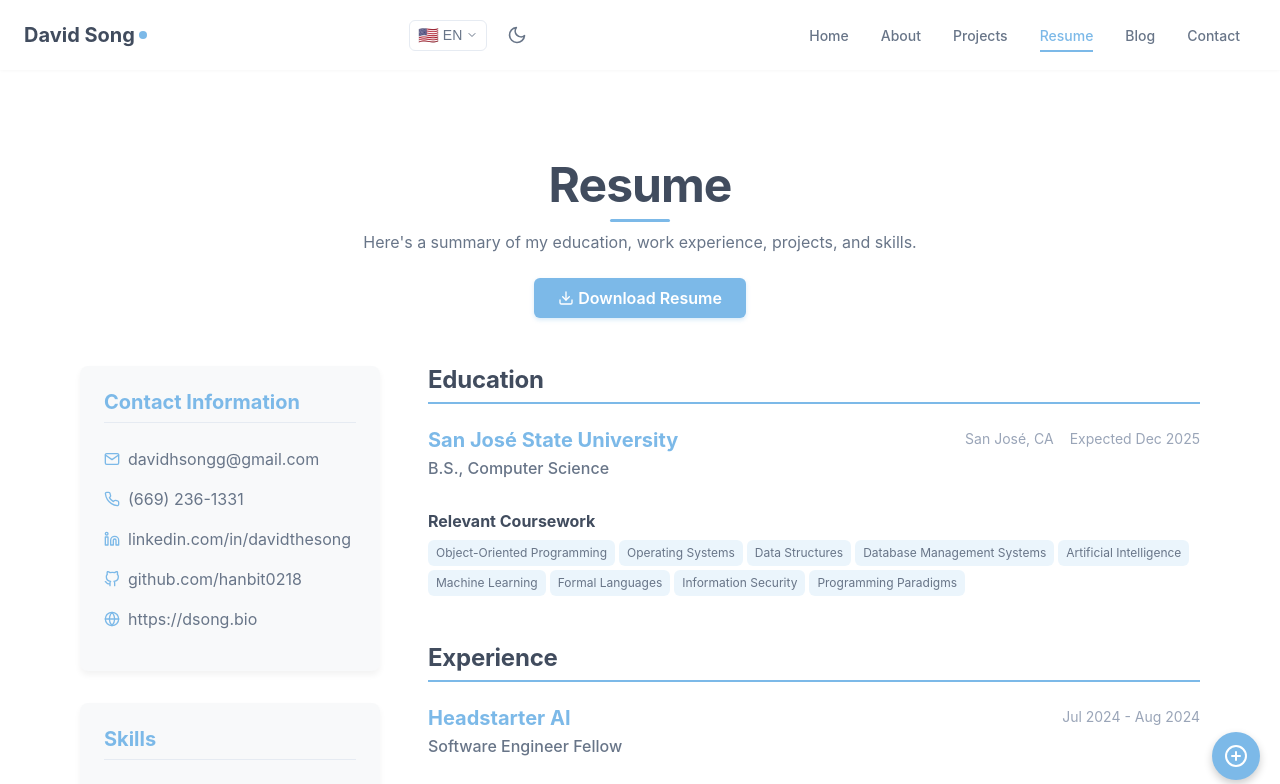
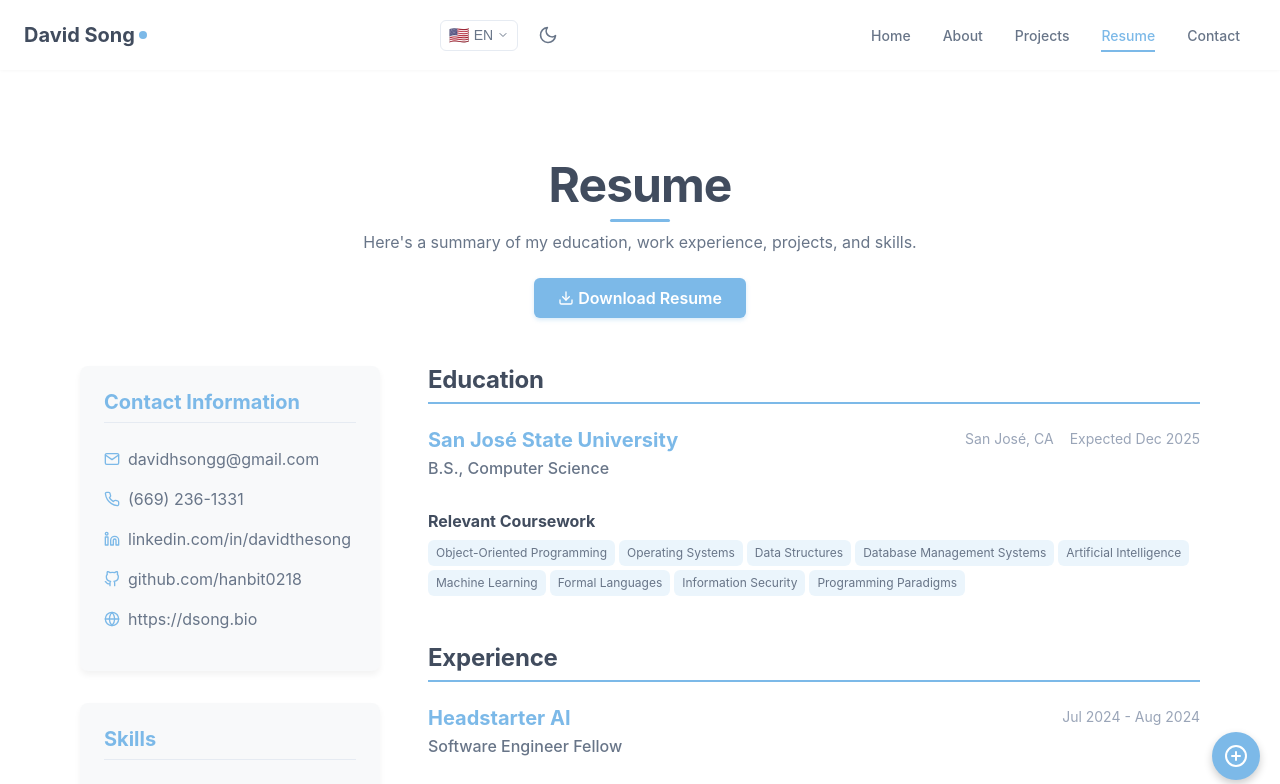
Before and after one commit to davidhsong/portfolio, a React (Create React App) app in the folder client/: page /resume in a window 1280 px wide. Shown: the top 784 px of the page. Built offline with nearby package versions, Linux system fonts and the light colour scheme.

Commit message:
removed blog feature

```diff
--- a/client/src/components/Navbar.js
+++ b/client/src/components/Navbar.js
@@ -1,20 +1,19 @@
-// src/components/Navbar.js (partial update)
+// src/components/Navbar.js
 import React, { useState, useContext, useEffect } from 'react';
 import { Link, useLocation } from 'react-router-dom';
 import { ThemeContext } from '../context/ThemeContext';
-import { LanguageContext } from '../context/LanguageContext'; // Add this
-import LanguageSwitcher from './LanguageSwitcher'; // Add this
+import { LanguageContext } from '../context/LanguageContext';
+import LanguageSwitcher from './LanguageSwitcher';
 import '../styles/Navbar.css';
 
 const Navbar = () => {
   const location = useLocation();
   const { theme, toggleTheme } = useContext(ThemeContext);
-  const { t } = useContext(LanguageContext); // Add this
+  const { t } = useContext(LanguageContext);
   const [menuOpen, setMenuOpen] = useState(false);
   const [scrolled, setScrolled] = useState(false);
-  const toggleMenu = () => {
-    setMenuOpen(!menuOpen);
-  };
+
+  const toggleMenu = () => setMenuOpen(!menuOpen);
 
   return (
     <header className={`navbar ${scrolled ? 'scrolled' : ''}`}>
@@ -27,29 +26,16 @@ const Navbar = () => {
         </Link>
 
         <div className="navbar-buttons">
-          <LanguageSwitcher /> {/* Add this */}
-
+          <LanguageSwitcher />
           <button
             className="theme-toggle"
             onClick={toggleTheme}
             aria-label={`${t('accessibility.switchTo')} ${theme === 'light' ? t('accessibility.darkMode') : t('accessibility.lightMode')}`}
           >
             {theme === 'light' ? (
-              <svg xmlns="http://www.w3.org/2000/svg" width="20" height="20" viewBox="0 0 24 24" fill="none" stroke="currentColor" strokeWidth="2" strokeLinecap="round" strokeLinejoin="round">
-                <path d="M21 12.79A9 9 0 1 1 11.21 3 7 7 0 0 0 21 12.79z"></path>
-              </svg>
+              <svg xmlns="http://www.w3.org/2000/svg" width="20" height="20" viewBox="0 0 24 24" fill="none" stroke="currentColor" strokeWidth="2" strokeLinecap="round" strokeLinejoin="round"><path d="M21 12.79A9 9 0 1 1 11.21 3 7 7 0 0 0 21 12.79z"></path></svg>
             ) : (
-              <svg xmlns="http://www.w3.org/2000/svg" width="20" height="20" viewBox="0 0 24 24" fill="none" stroke="currentColor" strokeWidth="2" strokeLinecap="round" strokeLinejoin="round">
-                <circle cx="12" cy="12" r="5"></circle>
-                <line x1="12" y1="1" x2="12" y2="3"></line>
-                <line x1="12" y1="21" x2="12" y2="23"></line>
-                <line x1="4.22" y1="4.22" x2="5.64" y2="5.64"></line>
-                <line x1="18.36" y1="18.36" x2="19.78" y2="19.78"></line>
-                <line x1="1" y1="12" x2="3" y2="12"></line>
-                <line x1="21" y1="12" x2="23" y2="12"></line>
-                <line x1="4.22" y1="19.78" x2="5.64" y2="18.36"></line>
-                <line x1="18.36" y1="5.64" x2="19.78" y2="4.22"></line>
-              </svg>
+              <svg xmlns="http://www.w3.org/2000/svg" width="20" height="20" viewBox="0 0 24 24" fill="none" stroke="currentColor" strokeWidth="2" strokeLinecap="round" strokeLinejoin="round"><circle cx="12" cy="12" r="5"></circle><line x1="12" y1="1" x2="12" y2="3"></line><line x1="12" y1="21" x2="12" y2="23"></line><line x1="4.22" y1="4.22" x2="5.64" y2="5.64"></line><line x1="18.36" y1="18.36" x2="19.78" y2="19.78"></line><line x1="1" y1="12" x2="3" y2="12"></line><line x1="21" y1="12" x2="23" y2="12"></line><line x1="4.22" y1="19.78" x2="5.64" y2="18.36"></line><line x1="18.36" y1="5.64" x2="19.78" y2="4.22"></line></svg>
             )}
           </button>
 
@@ -59,62 +45,17 @@ const Navbar = () => {
             aria-label={menuOpen ? t('accessibility.closeMenu') : t('accessibility.openMenu')}
             aria-expanded={menuOpen}
           >
-            <span></span>
-            <span></span>
-            <span></span>
+            <span></span><span></span><span></span>
           </button>
         </div>
 
         <nav className={`navbar-links ${menuOpen ? 'active' : ''}`}>
           <ul>
-            <li>
-              <Link
-                to="/"
-                className={location.pathname === '/' ? 'active' : ''}
-              >
-                {t('navbar.home')}
-              </Link>
-            </li>
-            <li>
-              <Link
-                to="/about"
-                className={location.pathname === '/about' ? 'active' : ''}
-              >
-                {t('navbar.about')}
-              </Link>
-            </li>
-            <li>
-              <Link
-                to="/projects"
-                className={location.pathname === '/projects' || location.pathname.startsWith('/projects/') ? 'active' : ''}
-              >
-                {t('navbar.projects')}
-              </Link>
-            </li>
-            <li>
-              <Link
-                to="/resume"
-                className={location.pathname === '/resume' ? 'active' : ''}
-              >
-                {t('navbar.resume')}
-              </Link>
-            </li>
-            <li>
-              <Link
-                to="/blog"
-                className={location.pathname === '/blog' || location.pathname.startsWith('/blog/') ? 'active' : ''}
-              >
-                {t('navbar.blog')}
-              </Link>
-            </li>
-            <li>
-              <Link
-                to="/contact"
-                className={location.pathname === '/contact' ? 'active' : ''}
-              >
-                {t('navbar.contact')}
-              </Link>
-            </li>
+            <li><Link to="/" className={location.pathname === '/' ? 'active' : ''}>{t('navbar.home')}</Link></li>
+            <li><Link to="/about" className={location.pathname === '/about' ? 'active' : ''}>{t('navbar.about')}</Link></li>
+            <li><Link to="/projects" className={location.pathname.startsWith('/projects') ? 'active' : ''}>{t('navbar.projects')}</Link></li>
+            <li><Link to="/resume" className={location.pathname === '/resume' ? 'active' : ''}>{t('navbar.resume')}</Link></li>
+            <li><Link to="/contact" className={location.pathname === '/contact' ? 'active' : ''}>{t('navbar.contact')}</Link></li>
           </ul>
         </nav>
       </div>
--- a/client/src/routes.js
+++ b/client/src/routes.js
@@ -1,4 +1,4 @@
-// src/routes.js
+// Updated routes.js (removing Blog and BlogPost routes)
 import React, { lazy, Suspense } from 'react';
 import { Route, Routes } from 'react-router-dom';
 import Loader from './components/common/Loader';
@@ -10,12 +10,9 @@ const About = lazy(() => import('./pages/About'));
 const Projects = lazy(() => import('./pages/Projects'));
 const ProjectDetail = lazy(() => import('./pages/ProjectDetail'));
 const Resume = lazy(() => import('./pages/Resume'));
-const Blog = lazy(() => import('./pages/Blog'));
-const BlogPost = lazy(() => import('./pages/BlogPost'));
 const Contact = lazy(() => import('./pages/Contact'));
 const NotFound = lazy(() => import('./pages/NotFound'));
 
-// Route config with SEO data
 const routes = [
   {
     path: '/',
@@ -44,7 +41,6 @@ const routes = [
   {
     path: '/projects/:id',
     element: <ProjectDetail />,
-    // SEO is handled dynamically within component
   },
   {
     path: '/resume',
@@ -55,24 +51,11 @@ const routes = [
     }
   },
   {
-    path: '/blog',
-    element: <Blog />,
-    seo: {
-      title: 'Blog | David Song',
-      description: 'Read my thoughts and insights on web development, programming, and technology in my blog.',
-    }
-  },
-  {
-    path: '/blog/:id',
-    element: <BlogPost />,
-    // SEO is handled dynamically within component
-  },
-  {
     path: '/contact',
     element: <Contact />,
     seo: {
       title: 'Contact | David Song',
-      description: 'Get in touch with me for collaboration, job opportunities, or just to connect. I\'m currently open to internships and freelance projects.',
+      description: "Get in touch with me for collaboration, job opportunities, or just to connect. I'm currently open to internships and freelance projects.",
     }
   },
   {
```
Also changed, not shown: 1 other file (tests, documents, lock files or other folders).
